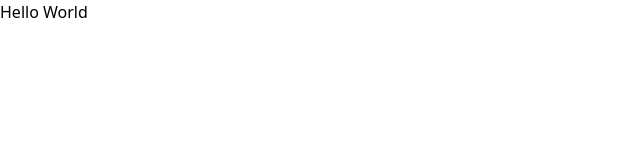
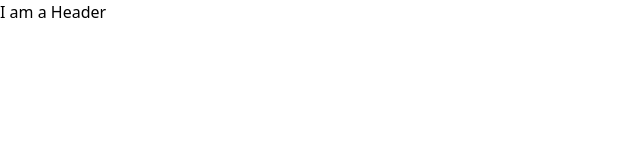
Before and after one commit to Mogakamo/reddit-2.0, a Next.js app: page / in a window 1280 px wide. Shown: the top 160 px of the page, without its empty margins (0-640 px from the left). Built offline with nearby package versions, Linux system fonts and the light colour scheme.

Commit message:
Added the Header component

```diff
--- /dev/null
+++ b/components/Header.tsx
@@ -0,0 +1,11 @@
+import React from 'react'
+
+const Header = () => {
+  return (
+    <div>
+      I am a Header
+    </div>
+  )
+}
+
+export default Header
--- /dev/null
+++ b/components/index.ts
@@ -0,0 +1 @@
+export {default as Header } from "./Header"
--- a/pages/index.tsx
+++ b/pages/index.tsx
@@ -1,5 +1,6 @@
 import type { NextPage } from 'next'
 import Head from 'next/head'
+import { Header } from '../components'
 
 const Home: NextPage = () => {
   return (
@@ -9,7 +10,7 @@ const Home: NextPage = () => {
         <link rel="icon" href="/favicon.ico" />
       </Head>
 
-    <h1>Hello World</h1>
+    <Header />
     </div>
   )
 }
```
